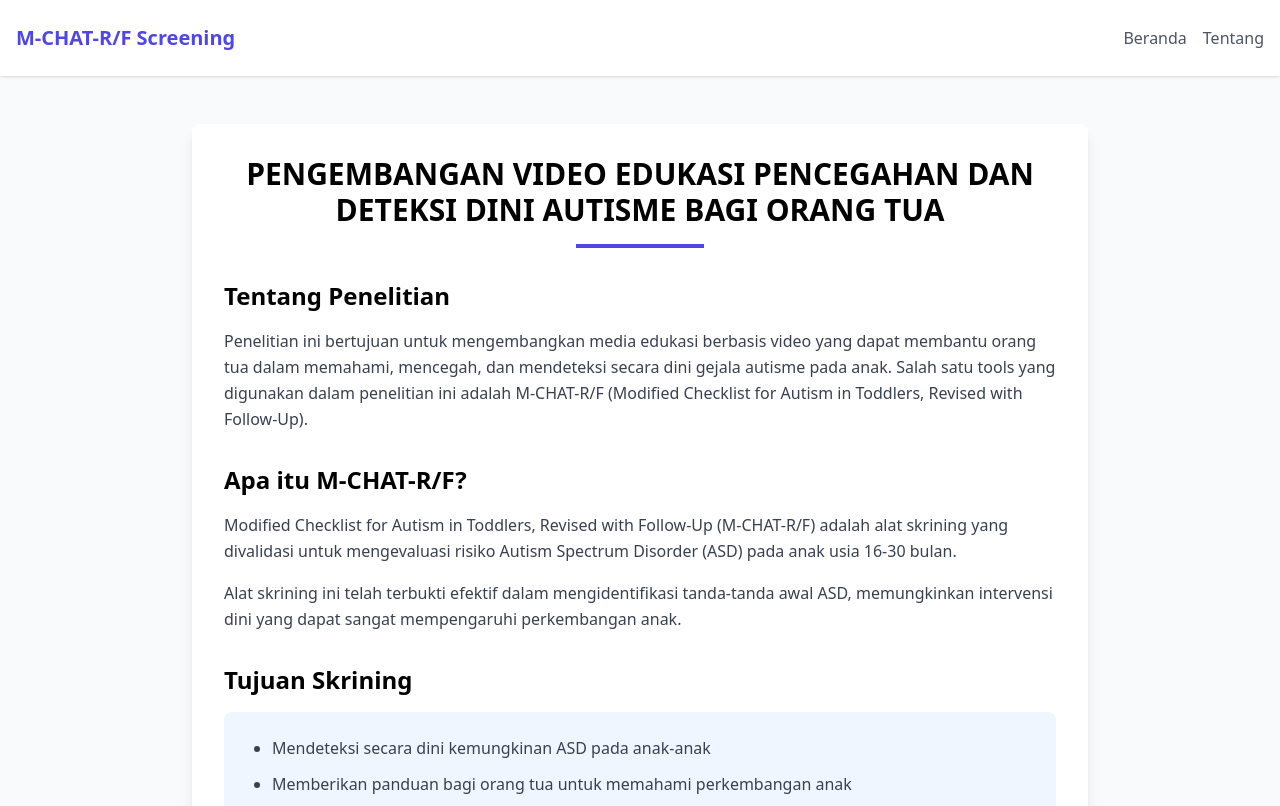
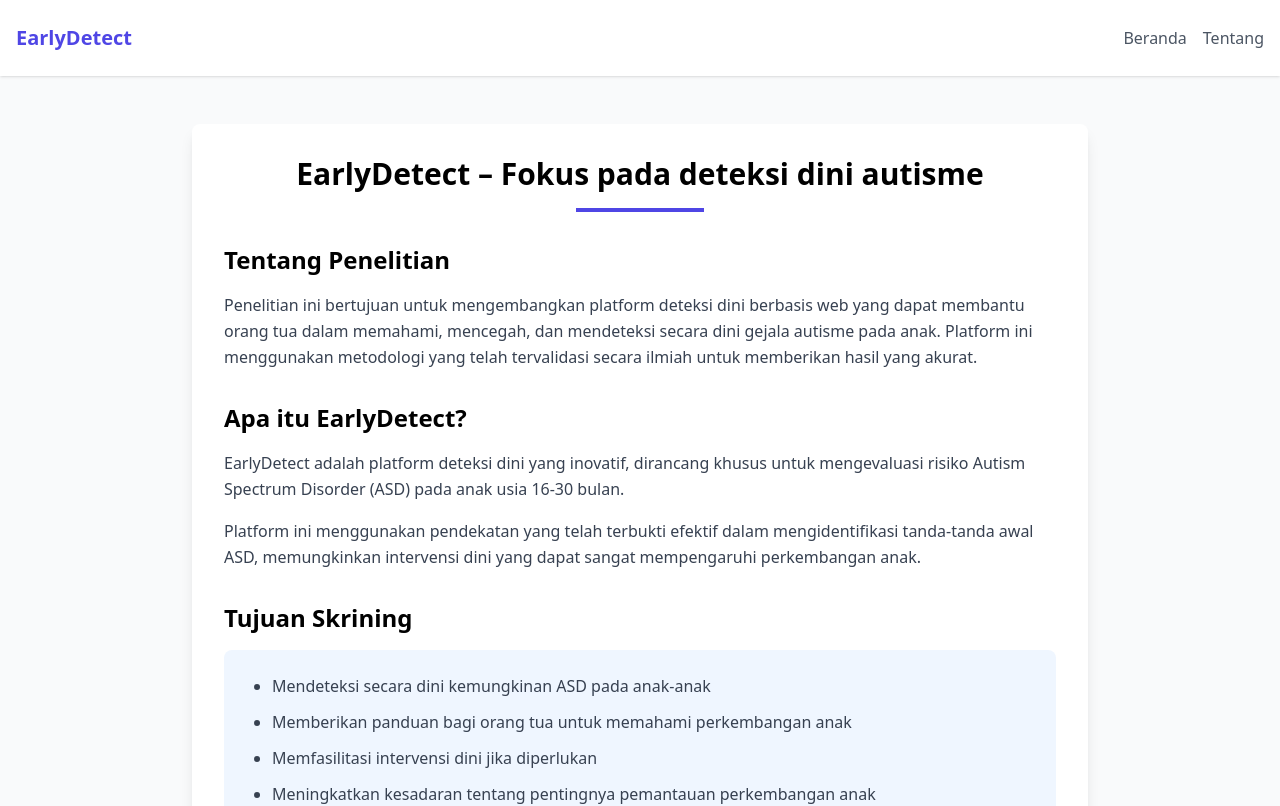
Before and after one commit to Galang0304/M-CHAT-R-F-Screening, a Next.js app: page /about in a window 1280 px wide. Shown: the top 806 px of the page. Built offline with nearby package versions, Linux system fonts and the light colour scheme.

Commit message:
Update: Mengubah nama aplikasi menjadi EarlyDetect

```diff
--- a/src/components/Header.js
+++ b/src/components/Header.js
@@ -6,7 +6,7 @@ export default function Header() {
       <div className="container mx-auto px-4 py-6">
         <nav className="flex justify-between items-center">
           <Link href="/" className="text-xl font-bold text-primary">
-            M-CHAT-R/F Screening
+            EarlyDetect
           </Link>
 
           <div className="flex gap-4">
--- a/src/pages/about.js
+++ b/src/pages/about.js
@@ -4,14 +4,14 @@ export default function About() {
   return (
     <div className="min-h-screen">
       <Head>
-        <title>Tentang M-CHAT-R/F</title>
+        <title>Tentang EarlyDetect</title>
       </Head>
 
       <main className="container py-12">
         <div className="max-w-4xl mx-auto">
           <div className="bg-white rounded-lg shadow-lg p-8">
             <h1 className="text-3xl font-bold text-center mb-4">
-              PENGEMBANGAN VIDEO EDUKASI PENCEGAHAN DAN DETEKSI DINI AUTISME BAGI ORANG TUA
+              EarlyDetect – Fokus pada deteksi dini autisme
             </h1>
             <div className="w-32 h-1 bg-primary mx-auto mb-8"></div>
 
@@ -19,24 +19,22 @@ export default function About() {
               <section>
                 <h2 className="text-2xl font-semibold mb-4">Tentang Penelitian</h2>
                 <p className="text-gray-700 leading-relaxed">
-                  Penelitian ini bertujuan untuk mengembangkan media edukasi berbasis video
+                  Penelitian ini bertujuan untuk mengembangkan platform deteksi dini berbasis web
                   yang dapat membantu orang tua dalam memahami, mencegah, dan mendeteksi
-                  secara dini gejala autisme pada anak. Salah satu tools yang digunakan
-                  dalam penelitian ini adalah M-CHAT-R/F (Modified Checklist for Autism in
-                  Toddlers, Revised with Follow-Up).
+                  secara dini gejala autisme pada anak. Platform ini menggunakan metodologi yang
+                  telah tervalidasi secara ilmiah untuk memberikan hasil yang akurat.
                 </p>
               </section>
 
               <section>
-                <h2 className="text-2xl font-semibold mb-4">Apa itu M-CHAT-R/F?</h2>
+                <h2 className="text-2xl font-semibold mb-4">Apa itu EarlyDetect?</h2>
                 <p className="text-gray-700 leading-relaxed mb-4">
-                  Modified Checklist for Autism in Toddlers, Revised with Follow-Up (M-CHAT-R/F)
-                  adalah alat skrining yang divalidasi untuk mengevaluasi risiko Autism Spectrum
-                  Disorder (ASD) pada anak usia 16-30 bulan.
+                  EarlyDetect adalah platform deteksi dini yang inovatif, dirancang khusus untuk
+                  mengevaluasi risiko Autism Spectrum Disorder (ASD) pada anak usia 16-30 bulan.
                 </p>
                 <p className="text-gray-700 leading-relaxed">
-                  Alat skrining ini telah terbukti efektif dalam mengidentifikasi tanda-tanda
-                  awal ASD, memungkinkan intervensi dini yang dapat sangat mempengaruhi
+                  Platform ini menggunakan pendekatan yang telah terbukti efektif dalam mengidentifikasi
+                  tanda-tanda awal ASD, memungkinkan intervensi dini yang dapat sangat mempengaruhi
                   perkembangan anak.
                 </p>
               </section>
--- a/src/pages/follow-up.js
+++ b/src/pages/follow-up.js
@@ -145,14 +145,14 @@ export default function FollowUp() {
   return (
     <div className="min-h-screen">
       <Head>
-        <title>Follow-Up M-CHAT-R/F</title>
+        <title>EarlyDetect - Follow-Up Deteksi Dini</title>
       </Head>
 
       <main className="container py-12">
         <div className="max-w-3xl mx-auto">
           <div className="bg-white rounded-lg shadow-lg p-8">
             <h1 className="text-2xl font-bold text-center mb-8">
-              Follow-Up M-CHAT-R/F
+              Follow-Up Deteksi Dini
             </h1>
 
             <div className="mb-8">
--- a/src/pages/index.js
+++ b/src/pages/index.js
@@ -5,8 +5,8 @@ export default function Home() {
   return (
     <div className="min-h-screen">
       <Head>
-        <title>M-CHAT-R/F Autism Screening</title>
-        <meta name="description" content="Alat skrining autism untuk balita menggunakan M-CHAT-R/F" />
+        <title>EarlyDetect – Fokus pada deteksi dini autisme</title>
+        <meta name="description" content="Platform deteksi dini autisme menggunakan M-CHAT-R/F" />
         <link rel="icon" href="/favicon.ico" />
       </Head>
 
@@ -14,22 +14,21 @@ export default function Home() {
         <div className="text-center">
           <div className="max-w-4xl mx-auto mb-12">
             <h1 className="text-4xl font-bold text-gray-900 mb-4">
-              PENGEMBANGAN VIDEO EDUKASI PENCEGAHAN DAN DETEKSI DINI AUTISME BAGI ORANG TUA
+              EarlyDetect – Fokus pada deteksi dini autisme
             </h1>
             <div className="w-32 h-1 bg-primary mx-auto mb-8"></div>
             <h2 className="text-2xl font-semibold text-gray-800 mb-4">
-              M-CHAT-R/F Autism Screening
+              Deteksi Dini Autisme
             </h2>
             <p className="text-xl text-gray-600">
-              Alat skrining autism untuk balita usia 16-30 bulan
+              Alat deteksi dini autisme untuk balita usia 16-30 bulan
             </p>
           </div>
 
           <div className="max-w-3xl mx-auto bg-white rounded-xl shadow-lg p-8 mb-8">
-            <h2 className="text-2xl font-semibold mb-6">Tentang M-CHAT-R/F</h2>
+            <h2 className="text-2xl font-semibold mb-6">Tentang EarlyDetect</h2>
             <p className="text-gray-600 mb-6 leading-relaxed">
-              Modified Checklist for Autism in Toddlers, Revised with Follow-Up (M-CHAT-R/F)
-              adalah alat skrining yang divalidasi untuk mengevaluasi risiko Autism Spectrum Disorder (ASD)
+              EarlyDetect adalah platform deteksi dini yang divalidasi untuk mengevaluasi risiko Autism Spectrum Disorder (ASD)
               pada anak usia 16-30 bulan.
             </p>
             <p className="text-gray-600 mb-6 leading-relaxed">
@@ -77,7 +76,7 @@ export default function Home() {
 
           <Link href="/quiz" className="inline-block">
             <button className="btn-primary text-lg px-8 py-4 rounded-lg shadow-lg hover:shadow-xl transition-all duration-300">
-              Mulai Skrining
+              Mulai Deteksi
             </button>
           </Link>
         </div>
--- a/src/pages/quiz.js
+++ b/src/pages/quiz.js
@@ -29,7 +29,7 @@ export default function Quiz() {
   return (
     <div className="min-h-screen">
       <Head>
-        <title>Kuis M-CHAT-R - Pertanyaan {currentQuestion + 1}</title>
+        <title>EarlyDetect - Kuis Deteksi Dini (Pertanyaan {currentQuestion + 1})</title>
       </Head>
 
       <main className="container py-12">
--- a/src/pages/result.js
+++ b/src/pages/result.js
@@ -34,26 +34,26 @@ const getRiskExplanation = (risk, score) => {
     case 'low':
       return {
         title: 'Risiko Rendah (Skor 0-2)',
-        explanation: 'Jika anak lebih muda dari 24 bulan, lakukan skrining lagi setelah ulang tahun kedua. Tidak ada tindakan lanjutan yang diperlukan, kecuali surveilans untuk mengindikasikan risiko ASD.',
-        note: 'Tetap perhatikan perkembangan anak dan lakukan skrining rutin sesuai jadwal.'
+        explanation: 'Jika anak lebih muda dari 24 bulan, lakukan deteksi lagi setelah ulang tahun kedua. Tidak ada tindakan lanjutan yang diperlukan, kecuali pemantauan rutin perkembangan anak.',
+        note: 'Tetap perhatikan perkembangan anak dan lakukan deteksi rutin sesuai jadwal.'
       }
     case 'medium':
       return {
         title: 'Risiko Sedang (Skor 3-7)',
-        explanation: 'Perlu dilakukan Follow-up (M-CHAT-R/F tahap kedua) untuk mendapat informasi tambahan tentang respon berisiko.',
-        note: 'Jika skor Follow-up ≥ 2: Rujuk untuk evaluasi diagnostik dan evaluasi eligibilitas intervensi dini.\nJika skor Follow-up 0-1: Tidak perlu tindakan lanjut, lakukan skrining ulang saat kunjungan berikutnya.'
+        explanation: 'Perlu dilakukan Follow-up (tahap kedua) untuk mendapat informasi tambahan tentang perilaku berisiko.',
+        note: 'Jika skor Follow-up ≥ 2: Rujuk untuk evaluasi diagnostik dan evaluasi eligibilitas intervensi dini.\nJika skor Follow-up 0-1: Tidak perlu tindakan lanjut, lakukan deteksi ulang saat kunjungan berikutnya.'
       }
     case 'high':
       return {
         title: 'Risiko Tinggi (Skor 8-20)',
-        explanation: 'Follow-up dapat tidak dilakukan dan pasien dirujuk segera untuk evaluasi diagnostik dan evaluasi eligibilitas untuk intervensi dini.',
+        explanation: 'Follow-up dapat tidak dilakukan dan disarankan untuk segera melakukan konsultasi untuk evaluasi diagnostik dan evaluasi eligibilitas untuk intervensi dini.',
         note: 'Segera konsultasikan dengan dokter spesialis anak atau psikiater anak untuk evaluasi lebih lanjut.'
       }
     default:
       return {
         title: 'Tidak dapat menentukan risiko',
         explanation: 'Terjadi kesalahan dalam perhitungan skor.',
-        note: 'Silakan ulangi skrining atau hubungi administrator.'
+        note: 'Silakan ulangi deteksi atau hubungi administrator.'
       }
   }
 }
@@ -70,7 +70,7 @@ export default function Result() {
   return (
     <div className="min-h-screen">
       <Head>
-        <title>Hasil Skrining M-CHAT-R{isFollowUp ? '/F' : ''}</title>
+        <title>EarlyDetect - Hasil Deteksi Dini{isFollowUp ? ' (Follow-Up)' : ''}</title>
       </Head>
 
       <main className="container py-12">
@@ -78,7 +78,7 @@ export default function Result() {
           <div className="bg-white rounded-xl shadow-lg overflow-hidden">
             <div className="p-8">
               <h1 className="text-3xl font-bold text-center text-gray-800 mb-8">
-                Hasil Skrining {isFollowUp ? 'M-CHAT-R/F' : 'M-CHAT-R'}
+                Hasil Deteksi Dini{isFollowUp ? ' (Follow-Up)' : ''}
               </h1>
 
               <div className="grid md:grid-cols-2 gap-8 mb-8">
@@ -116,7 +116,7 @@ export default function Result() {
                 <div className="bg-yellow-50 border-l-4 border-yellow-500 p-6 rounded-r-lg">
                   <p className="text-yellow-800">
                     <strong className="block mb-2">Perhatian:</strong>
-                    Hasil skrining ini bukan diagnosis. Skrining ini hanya alat bantu untuk mendeteksi risiko awal ASD.
+                    Hasil deteksi ini bukan diagnosis. Deteksi ini hanya alat bantu untuk mendeteksi risiko awal ASD.
                     Diagnosis resmi hanya dapat dilakukan oleh profesional kesehatan yang berkualifikasi.
                   </p>
                 </div>
```
